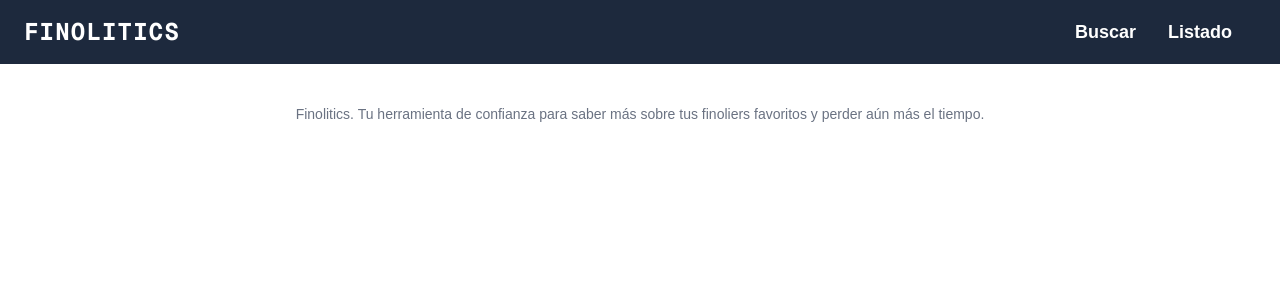
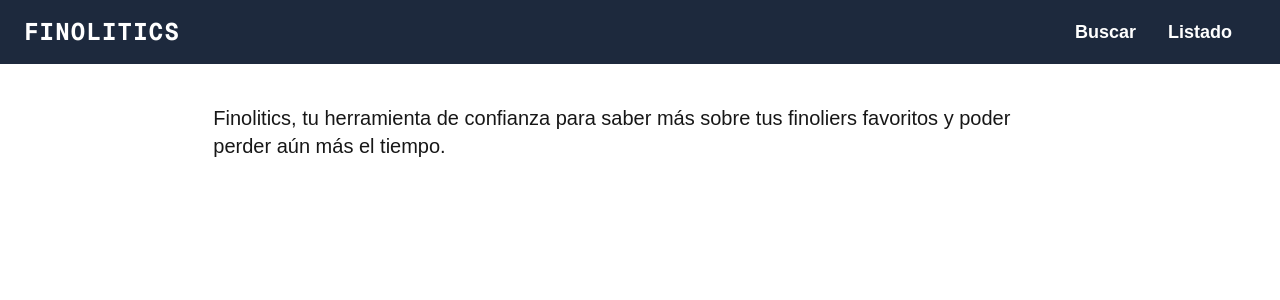
Before and after one commit to AlfonsoFidalgo/finolitics, a Next.js app: page / in a window 1280 px wide. Shown: the top 300 px of the page. Built offline with nearby package versions, Linux system fonts and the light colour scheme; no server answers; the database is empty.

Commit message:
Style homepage

```diff
--- a/src/app/page.tsx
+++ b/src/app/page.tsx
@@ -1,12 +1,10 @@
 export default async function Home() {
   return (
-    <div>
-      <div className="flex flex-col items-center justify-center mt-8">
-        <p className="text-gray-500 text-sm mt-2">
-          Finolitics. Tu herramienta de confianza para saber más sobre tus
-          finoliers favoritos y perder aún más el tiempo.
-        </p>
-      </div>
+    <div className="flex flex-col items-center justify-center mt-8">
+      <h1 className="text-xl mt-2 w-11/12 sm:w-8/12">
+        Finolitics, tu herramienta de confianza para saber más sobre tus
+        finoliers favoritos y poder perder aún más el tiempo.
+      </h1>
     </div>
   );
 }
```
